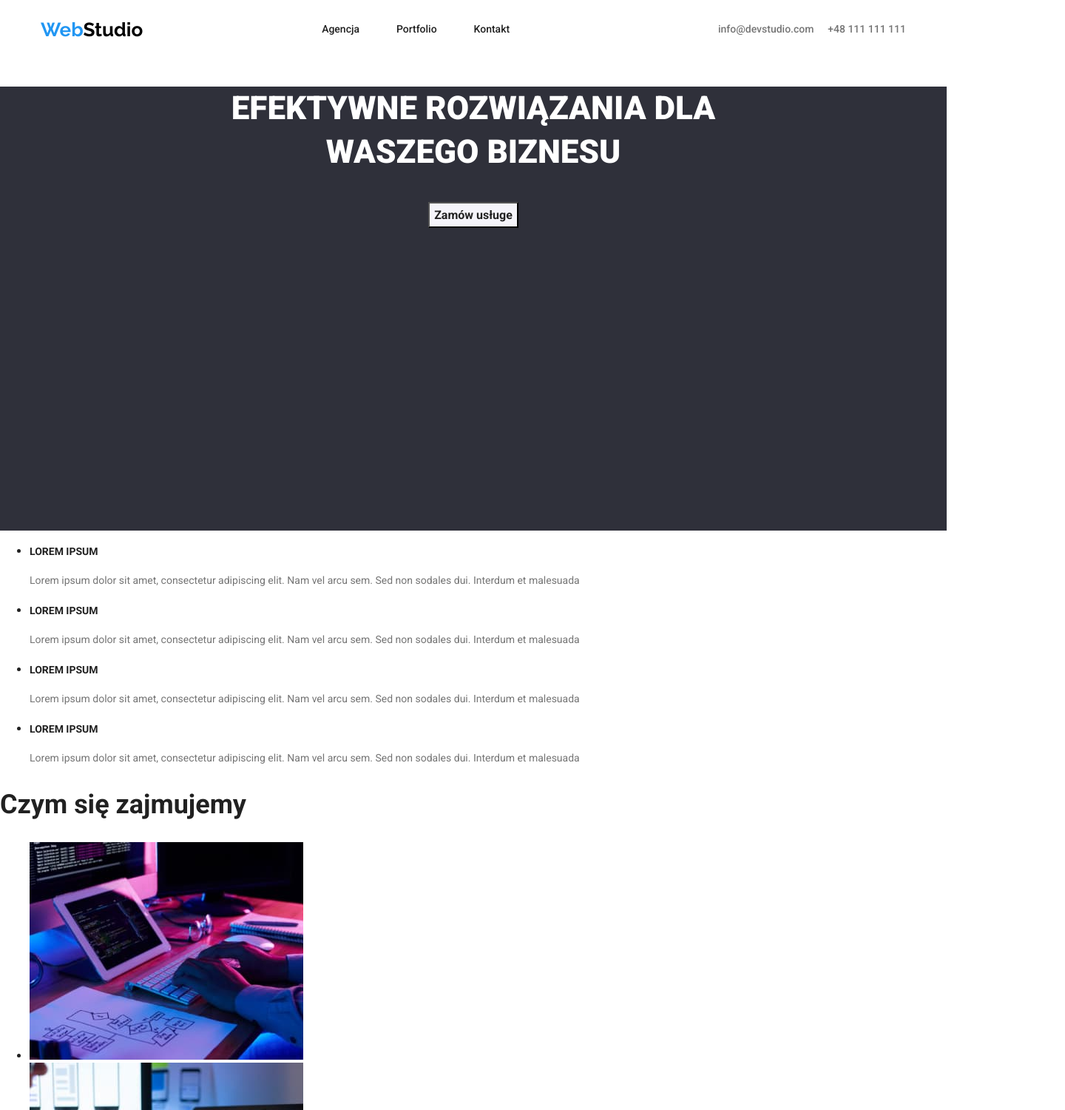
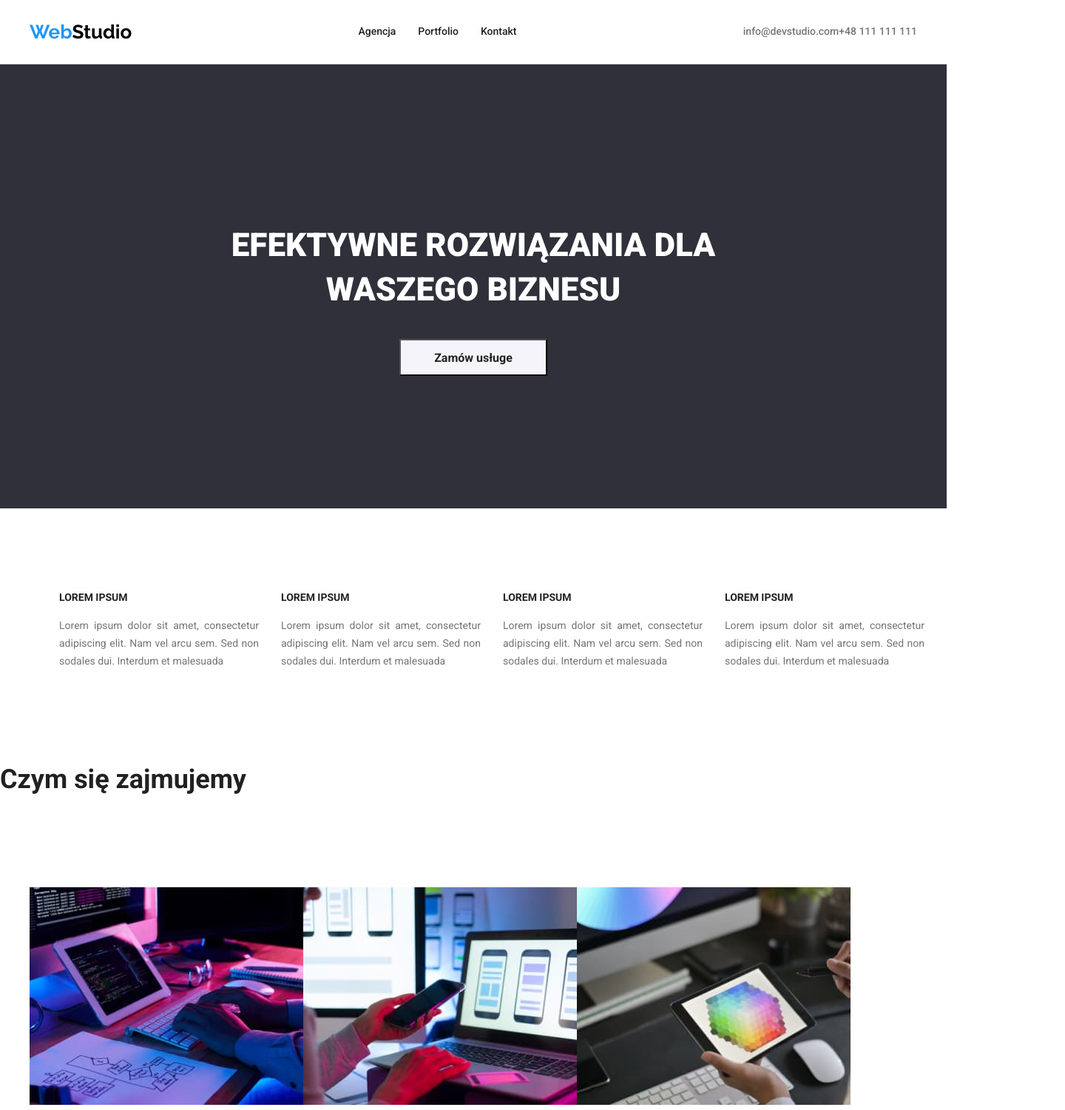
Before and after one commit to PiotrAdamski8888/goit-markup-hw-03, a plain HTML site: page index.html in a window 1280 px wide. Shown: the top 1500 px of the page at 74% size, 1440 px wide, since content can reach past the window. Drawn offline with nearby package versions, Linux system fonts and the light colour scheme.

Commit message:
hw3-update 2

```diff
--- a/css/styles.css
+++ b/css/styles.css
@@ -24,9 +24,15 @@ body {
   text-decoration: none;
   cursor: pointer;
 }
-/*.ul-nopoint {
+.ul-nopoint {
   list-style: none;
-}*/
+  display: flex;
+  margin: inherit;
+  align-items: center;
+  padding-top: 94px;
+  padding-bottom: 94px;
+
+}
 
 .link:hover {
   color: var(--main-blue);
@@ -74,6 +80,8 @@ body {
   line-height: 1.85;
   background-color: var(--second-white);
   cursor: pointer;
+  width: 200px;
+  height: 50px;
 }
 .button-agencja:hover {
   background-color: var(--main-blue);
@@ -109,6 +117,12 @@ body {
   font-weight: 400;
   font-size: 14px;
   line-height: 1.71;
+  Width: 270px;
+Height: 75px;
+text-align: justify;
+margin-top: 0px;
+margin-bottom: 0px;
+margin-right: 30px;
 }
 .figcaption-strong-studio {
   font-weight: 500;
@@ -175,24 +189,39 @@ body {
   display: flex;
   max-width: 1200px;
   width: 100%;
-  height: 80px;
+  height: 26px;
   align-items: center;
-  padding: 0 15px;
+
+  padding: 0;
 }
 .first-list {
-  text-align: flex-start;
+  text-align: center;
   list-style: none;
   display: flex;
   justify-content: space-between;
   width: 254px;
-  padding-left: 0;
-  margin: 32x 371px 32px 0;
 
+  /* margin: 32x 371px 32px 0;*/
 }
 .second-list {
   list-style: none;
   display: flex;
   justify-content: space-between;
-  width: 254px;
+
   margin: 32px 0 32px 0;
 }
+.header-just {
+  padding: 30px 0;
+}
+.border-bot {
+  border-bottom: 1px solid;
+  color: var(--border-white);
+}
+.lorem-cointainer {
+  width: 1200px;
+  margin: 0 auto;
+  display: flex;
+  flex-direction: column;
+  justify-content: center;
+
+}
--- a/index.html
+++ b/index.html
@@ -5,6 +5,10 @@
     <meta http-equiv="X-UA-Compatible" content="IE=edge" />
     <meta name="viewport" content="width=device-width, initial-scale=1.0" />
     <title>Studio</title>
+    <link
+    rel="stylesheet"
+    href="https://cdnjs.cloudflare.com/ajax/libs/modern-normalize/1.0.0/modern-normalize.min.css"
+  />
     <link rel="preconnect" href="https://fonts.googleapis.com" />
     <link rel="preconnect" href="https://fonts.gstatic.com" crossorigin />
     <link
@@ -20,7 +24,8 @@
     <link rel="stylesheet" href="./css/styles.css" />
   </head>
   <body>
-    <header class="header-font">
+    <header class="header-font border-bot">
+      <div class="header-just">
       <nav class=" cointainer-header">
         <a href="/index.html" class="logo"
           ><span class="logo-color">Web</span>Studio</a
@@ -31,18 +36,23 @@
             <a class="link" href="portfolio.html">Portfolio</a>
           </li>
           <li><a class="link" href="#">Kontakt</a></li>
+
         </ul>
 
       <ul class="second-list">
         <li><a class="link-header" href="#">info@devstudio.com</a></li>
         <li><a class="link-header" href="#">+48 111 111 111</a></li>
       </ul>
+    </div>
       </nav>
+
+    </div>
     </header>
 
     <main>
       <section class="background-main-upper">
-        <div class="container">
+        <div class="container" style="display:flex;
+        align-items:center;">
          <div class="content">
           <h1 class="h1-class">EFEKTYWNE ROZWIĄZANIA DLA WASZEGO BIZNESU</h1>
           <button type="button" class="button-agencja">Zamów usługe</button>
@@ -50,6 +60,7 @@
         </div>
       </section>
       <section>
+        <div class="cointainer lorem-cointainer">
         <ul class="ul-nopoint">
           <li>
             <h4 class="h4-class">LOREM IPSUM</h4>
@@ -80,6 +91,7 @@
             </p>
           </li>
         </ul>
+      </div>
       </section>
       <section>
         <h2 class="h2-class">Czym się zajmujemy</h2>
```
Also changed, not shown: portfolio.html (+4 -0 lines).
